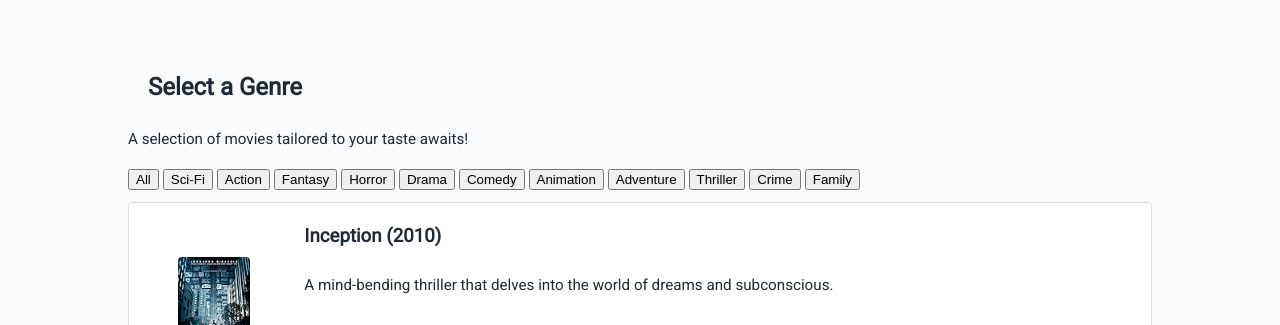
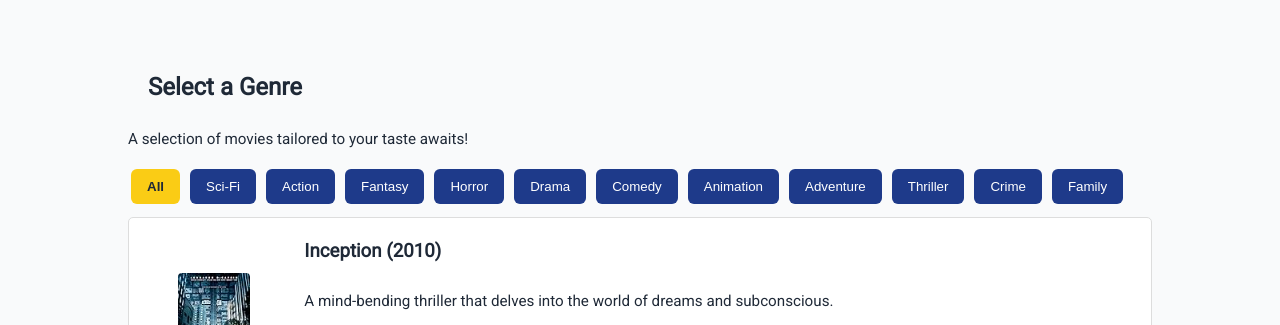
Before and after one commit to dylanjcm/wdd131, a plain HTML site: page project/genres.html in a window 1280 px wide. Both pictures are taken after a click on the button "All". Shown: the part 248-573 px from the top of the page. Drawn offline with Linux system fonts and the light colour scheme.

Commit message:
added interactive buttons in the genres page

```diff
--- a/project/genres.html
+++ b/project/genres.html
@@ -13,6 +13,7 @@
     <link rel="stylesheet" href="styles/main.css">
     <link rel="stylesheet" href="styles/main-moviecard.css">
     <link rel="stylesheet" href="styles/main-large.css">
+    <link rel="stylesheet" href="styles/genres.css">
     <script src="scripts/genres.js" defer></script>
 </head>
 
--- a/project/scripts/genres.js
+++ b/project/scripts/genres.js
@@ -76,7 +76,7 @@ const filterContainer = document.createElement("div");
 filterContainer.classList.add("filter-container");
 filterContainer.innerHTML = `
   <div class="genre-buttons">
-    <button class="filter-btn" data-genre="All">All</button>
+    <button class="filter-btn active" data-genre="All">All</button>
     <button class="filter-btn" data-genre="Sci-Fi">Sci-Fi</button>
     <button class="filter-btn" data-genre="Action">Action</button>
     <button class="filter-btn" data-genre="Fantasy">Fantasy</button>
@@ -101,3 +101,19 @@ filterButtons.forEach(btn => {
     localStorage.setItem("selectedGenre", genre);
   });
 });
+
+const filterButtonsActive = document.querySelectorAll('.filter-btn');
+
+// Loop through each button
+filterButtonsActive.forEach(button => {
+    // Add a click event listener to each button
+    button.addEventListener('click', () => {
+        // First, remove the 'active' class from all filter buttons
+        filterButtonsActive.forEach(btn => {
+            btn.classList.remove('active');
+        });
+
+        // Then, add the 'active' class to the button that was just clicked
+        button.classList.add('active');
+    });
+});
--- /dev/null
+++ b/project/styles/genres.css
@@ -0,0 +1,20 @@
+button {
+    background-color: var(--primary-color, #1b3a94);
+    color: white;
+    border: none;
+    padding: 10px 16px;
+    border-radius: 6px;
+    cursor: pointer;
+    margin: 3px;
+    transition: background-color 0.3s;
+}
+
+button:hover {
+    background-color: #152a63;
+}
+
+button.active {
+    background-color: var(--secondary-color, #FACC15); /* Bright gold */
+    color: #1F2937; /* Dark text for better contrast */
+    font-weight: bold;
+}
```
